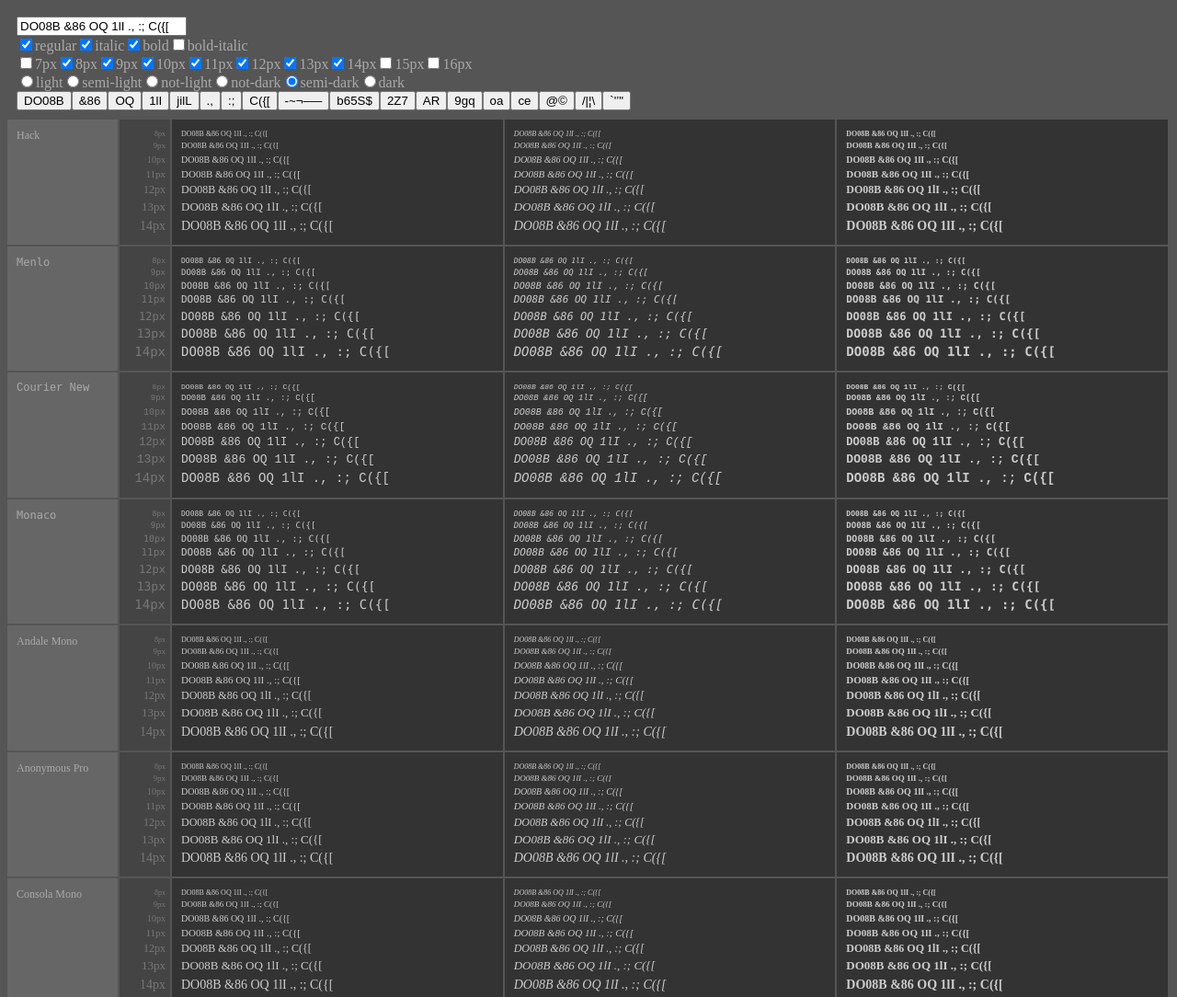
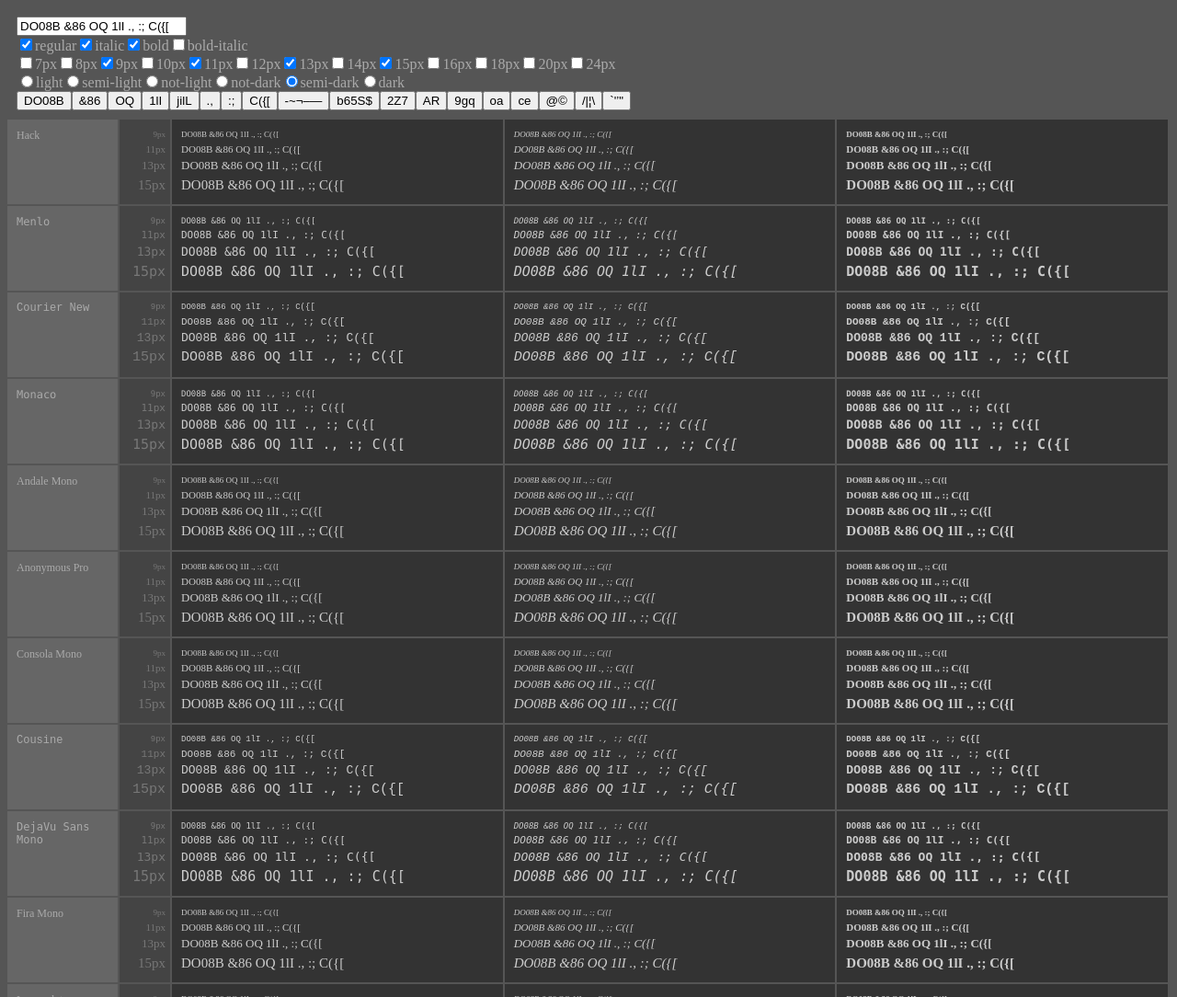
Before and after one commit to source-foundry/compare-typefaces, a plain HTML site: page index.html in a window 1280 px wide. Shown: the top 1084 px of the page at 92% size. Drawn offline with Linux system fonts and the light colour scheme.

Commit message:
Some code clean up

```diff
--- a/js/App.js
+++ b/js/App.js
@@ -22,6 +22,13 @@ class App {
       "Bitstream Vera Sans Mono"
     ]
 
+    this.fontVariants = [
+      'regular',
+      'italic',
+      'bold',
+      'bold-italic'
+    ]
+
     this.presets = [
       "DO08B",
       "&86",
@@ -42,6 +49,17 @@ class App {
       "/|¦\\",
       "`'’\""
     ]
+
+    this.themes = [
+      'light',
+      'semi-light',
+      'not-light',
+      'not-dark',
+      'semi-dark',
+      'dark'
+    ]
+
+    this.sizes = [7, 8, 9, 10, 11, 12, 13, 14, 15, 16, 18, 20, 24]
 
     this.initInterface()
     this.initFonts()
@@ -67,15 +85,19 @@ class App {
   }
 
   getSizes() {
-    return [7, 8, 9, 10, 11, 12, 13, 14, 15, 16]
+    return this.sizes
   }
 
   getThemes() {
-    return ['light', 'semi-light', 'not-light', 'not-dark', 'semi-dark', 'dark']
+    return this.themes
   }
 
   getPresets() {
     return this.presets
+  }
+
+  getFontVariants() {
+    return this.fontVariants
   }
 
   updateFonts() {
--- a/js/Interface.js
+++ b/js/Interface.js
@@ -12,10 +12,33 @@ class Interface {
     this.element.appendChild(this.textInput)
     this.textInput.addEventListener('input', () => this.app.updateFonts())
 
+    this.initVariants()
+    this.initSizes()
+    this.initThemes()
+
+    this.presetsContainer = document.createElement('div')
+    this.element.appendChild(this.presetsContainer)
+    const presets = this.app.getPresets()
+    for (const preset of presets) {
+      const button = document.createElement('button')
+      this.presetsContainer.appendChild(button)
+      button.textContent = preset
+      button.addEventListener('click', event => {
+        let text = event.target.textContent
+        if (event.shiftKey) {
+          text = this.getText() + ' ' + text
+        }
+        this.setText(text)
+        this.app.updateFonts()
+      })
+    }
+  }
+
+  initVariants() {
     this.variantsContainer = document.createElement('div')
     this.element.appendChild(this.variantsContainer)
     this.variants = {}
-    const variants = ['regular', 'italic', 'bold', 'bold-italic']
+    const variants = this.app.getFontVariants()
     for (const variant of variants) {
       const label = document.createElement('label')
       const checkbox = document.createElement('input')
@@ -32,7 +55,20 @@ class Interface {
       })
       this.variants[variant] = checkbox
     }
+  }
 
+  updateVariants() {
+    for (const variant in this.variants) {
+      const checkbox = this.variants[variant]
+      if (checkbox.checked) {
+        this.app.fontsContainer.classList.add(variant)
+      } else {
+        this.app.fontsContainer.classList.remove(variant)
+      }
+    }
+  }
+
+  initSizes() {
     this.sizesContainer = document.createElement('div')
     this.element.appendChild(this.sizesContainer)
     this.sizes = {}
@@ -41,7 +77,7 @@ class Interface {
       const label = document.createElement('label')
       const checkbox = document.createElement('input')
       checkbox.setAttribute('type', 'checkbox')
-      if (size >= 8 && size <= 14) {
+      if (size >= 9 && size <= 15 && size % 2) {
         checkbox.checked = true
       }
       label.appendChild(checkbox)
@@ -53,7 +89,21 @@ class Interface {
       })
       this.sizes[size] = checkbox
     }
+  }
 
+  updateSizes() {
+    for (const size in this.sizes) {
+      const checkbox = this.sizes[size]
+      const className = 'size-' + size
+      if (checkbox.checked) {
+        this.app.fontsContainer.classList.add(className)
+      } else {
+        this.app.fontsContainer.classList.remove(className)
+      }
+    }
+  }
+
+  initThemes() {
     this.currentTheme = 'semi-dark'
     this.themesContainer = document.createElement('div')
     this.element.appendChild(this.themesContainer)
@@ -75,46 +125,6 @@ class Interface {
         this.updateTheme()
       })
       this.themes[theme] = radiobutton
-    }
-
-    this.presetsContainer = document.createElement('div')
-    this.element.appendChild(this.presetsContainer)
-    const presets = this.app.getPresets()
-    for (const preset of presets) {
-      const button = document.createElement('button')
-      this.presetsContainer.appendChild(button)
-      button.textContent = preset
-      button.addEventListener('click', event => {
-        let text = event.target.textContent
-        if (event.shiftKey) {
-          text = this.getText() + ' ' + text
-        }
-        this.setText(text)
-        this.app.updateFonts()
-      })
-    }
-  }
-
-  updateVariants() {
-    for (const variant in this.variants) {
-      const checkbox = this.variants[variant]
-      if (checkbox.checked) {
-        this.app.fontsContainer.classList.add(variant)
-      } else {
-        this.app.fontsContainer.classList.remove(variant)
-      }
-    }
-  }
-
-  updateSizes() {
-    for (const size in this.sizes) {
-      const checkbox = this.sizes[size]
-      const className = 'size-' + size
-      if (checkbox.checked) {
-        this.app.fontsContainer.classList.add(className)
-      } else {
-        this.app.fontsContainer.classList.remove(className)
-      }
     }
   }
 
--- a/styles.css
+++ b/styles.css
@@ -76,7 +76,10 @@ body {
   .size-13 .size-13,
   .size-14 .size-14,
   .size-15 .size-15,
-  .size-16 .size-16 {
+  .size-16 .size-16,
+  .size-18 .size-18,
+  .size-20 .size-20,
+  .size-24 .size-24 {
     display: block;
   }
 
```
